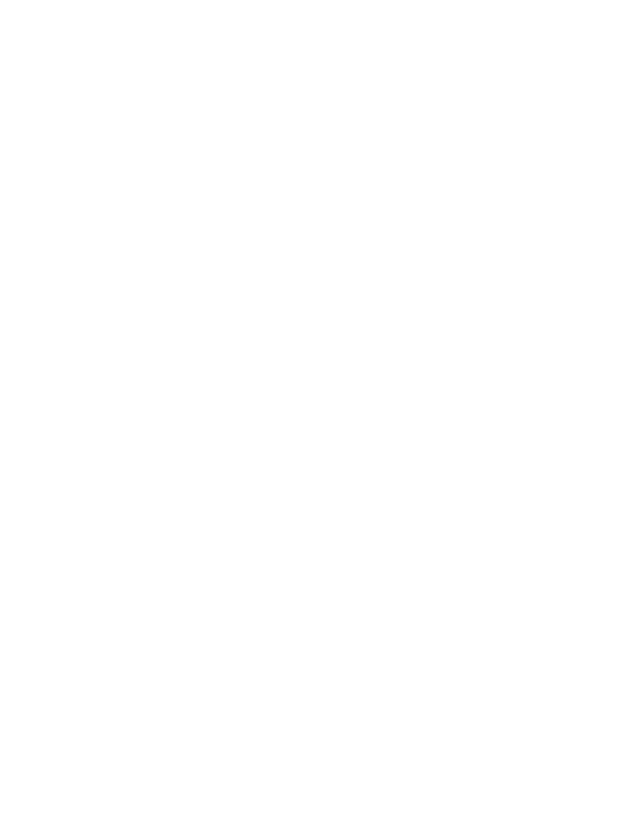
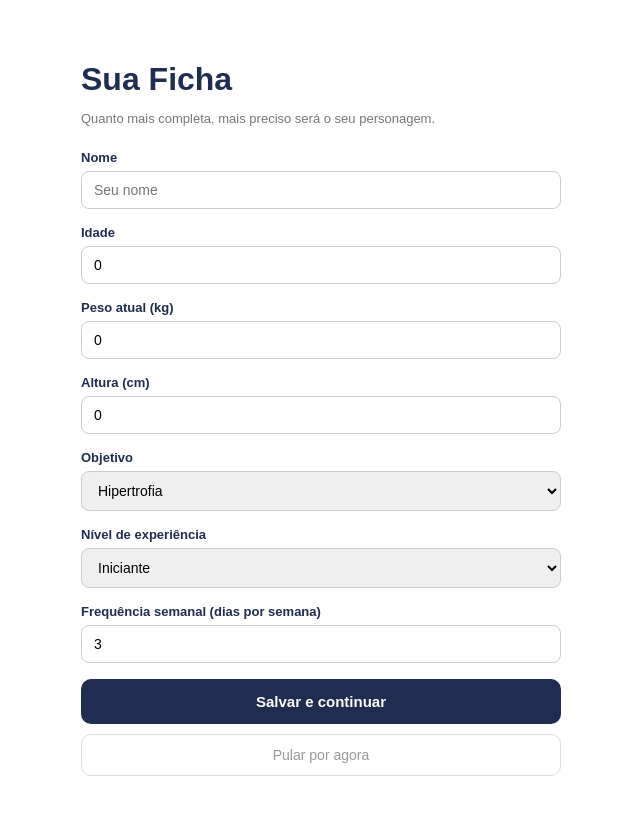
Before and after one commit to FellipeBarnabe/gymyx-app, an Angular app: page /perfil in a window 1280 px wide. Before the commit this address led to /. Shown: the whole page, without its empty margins (319-959 px from the left). Built offline with nearby package versions, Linux system fonts and the light colour scheme.

Commit message:
fix: corrige import do spec do ProfileComponent

```diff
--- a/src/app/app.routes.ts
+++ b/src/app/app.routes.ts
@@ -1,9 +1,11 @@
 import { Routes } from '@angular/router';
 import { CharacterComponent } from './character/character';
 import { WorkoutComponent } from './workout/workout';
+import { ProfileComponent } from './profile/profile';
 
 export const routes: Routes = [
   { path: '', redirectTo: 'personagem', pathMatch: 'full' },
   { path: 'personagem', component: CharacterComponent },
   { path: 'treino', component: WorkoutComponent },
+  { path: 'perfil', component: ProfileComponent },
 ];
--- /dev/null
+++ b/src/app/profile/profile.css
@@ -0,0 +1,71 @@
+.screen {
+  padding: 32px;
+  max-width: 480px;
+  margin: 0 auto;
+  font-family: sans-serif;
+}
+
+h1 {
+  color: #1f2d50;
+  margin-bottom: 4px;
+}
+
+.subtitle {
+  color: #777;
+  font-size: 13px;
+  margin-bottom: 24px;
+}
+
+.field {
+  margin-bottom: 16px;
+  display: flex;
+  flex-direction: column;
+}
+
+.field label {
+  font-size: 13px;
+  font-weight: bold;
+  color: #1f2d50;
+  margin-bottom: 6px;
+}
+
+.field input,
+.field select {
+  padding: 10px 12px;
+  border: 1.5px solid #ccc;
+  border-radius: 8px;
+  font-size: 14px;
+  outline: none;
+  transition: border 0.2s;
+}
+
+.field input:focus,
+.field select:focus {
+  border-color: #1f2d50;
+}
+
+.btn-salvar {
+  display: block;
+  width: 100%;
+  background: #1f2d50;
+  color: white;
+  border: none;
+  padding: 14px;
+  border-radius: 10px;
+  font-size: 15px;
+  font-weight: bold;
+  cursor: pointer;
+  margin-bottom: 10px;
+}
+
+.btn-pular {
+  display: block;
+  width: 100%;
+  background: transparent;
+  color: #999;
+  border: 1.5px solid #ddd;
+  padding: 12px;
+  border-radius: 10px;
+  font-size: 14px;
+  cursor: pointer;
+}
--- /dev/null
+++ b/src/app/profile/profile.html
@@ -0,0 +1,50 @@
+<div class="screen">
+  <h1>Sua Ficha</h1>
+  <p class="subtitle">Quanto mais completa, mais preciso será o seu personagem.</p>
+
+  <div class="field">
+    <label>Nome</label>
+    <input type="text" [(ngModel)]="form.nome" placeholder="Seu nome" />
+  </div>
+
+  <div class="field">
+    <label>Idade</label>
+    <input type="number" [(ngModel)]="form.idade" placeholder="Ex: 36" />
+  </div>
+
+  <div class="field">
+    <label>Peso atual (kg)</label>
+    <input type="number" [(ngModel)]="form.peso" placeholder="Ex: 62.7" />
+  </div>
+
+  <div class="field">
+    <label>Altura (cm)</label>
+    <input type="number" [(ngModel)]="form.altura" placeholder="Ex: 172" />
+  </div>
+
+  <div class="field">
+    <label>Objetivo</label>
+    <select [(ngModel)]="form.objetivo">
+      <option value="hipertrofia">Hipertrofia</option>
+      <option value="emagrecimento">Emagrecimento</option>
+      <option value="condicionamento">Condicionamento</option>
+    </select>
+  </div>
+
+  <div class="field">
+    <label>Nível de experiência</label>
+    <select [(ngModel)]="form.experiencia">
+      <option value="iniciante">Iniciante</option>
+      <option value="intermediario">Intermediário</option>
+      <option value="avancado">Avançado</option>
+    </select>
+  </div>
+
+  <div class="field">
+    <label>Frequência semanal (dias por semana)</label>
+    <input type="number" [(ngModel)]="form.frequenciaSemanal" min="1" max="7" />
+  </div>
+
+  <button class="btn-salvar" (click)="salvar()">Salvar e continuar</button>
+  <button class="btn-pular" (click)="pular()">Pular por agora</button>
+</div>
--- /dev/null
+++ b/src/app/profile/profile.ts
@@ -0,0 +1,44 @@
+import { Component, inject, OnInit } from '@angular/core';
+import { Router } from '@angular/router';
+import { FormsModule } from '@angular/forms';
+import { ProfileService, UserProfile } from '../core/profile.service';
+
+@Component({
+  selector: 'app-profile',
+  standalone: true,
+  imports: [FormsModule],
+  templateUrl: './profile.html',
+  styleUrl: './profile.css',
+})
+export class ProfileComponent implements OnInit {
+  private profileService = inject(ProfileService);
+  private router = inject(Router);
+
+  form: UserProfile = {
+    nome: '',
+    idade: 0,
+    peso: 0,
+    altura: 0,
+    objetivo: 'hipertrofia',
+    experiencia: 'iniciante',
+    frequenciaSemanal: 3,
+    fichaPreenchida: false,
+  };
+
+  ngOnInit() {
+    const saved = this.profileService.profile();
+    if (saved.fichaPreenchida) {
+      this.form = { ...saved };
+    }
+  }
+
+  salvar() {
+    this.form.fichaPreenchida = true;
+    this.profileService.update(this.form);
+    this.router.navigate(['/personagem']);
+  }
+
+  pular() {
+    this.router.navigate(['/personagem']);
+  }
+}
```
Also changed, not shown: 1 other file (tests, documents, lock files or other folders).
